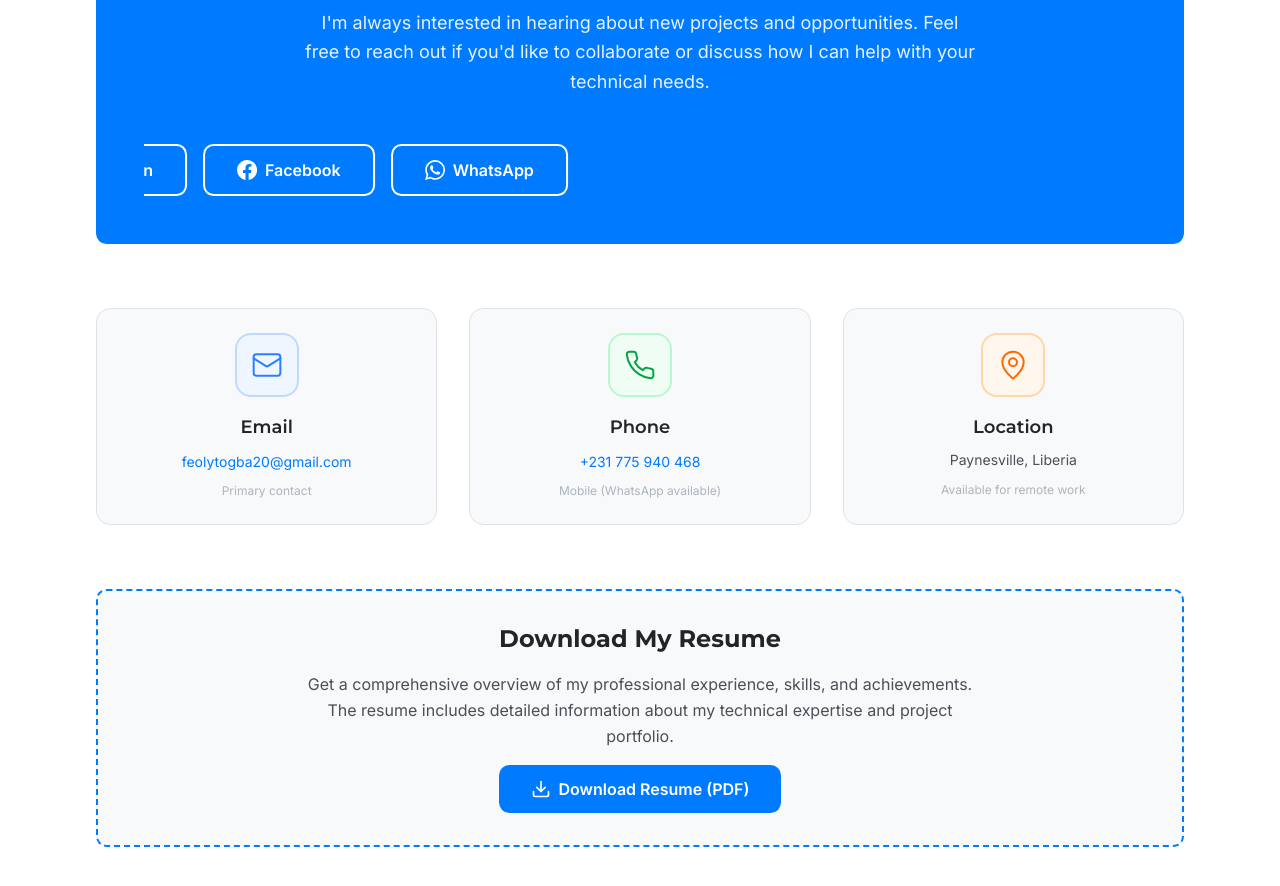
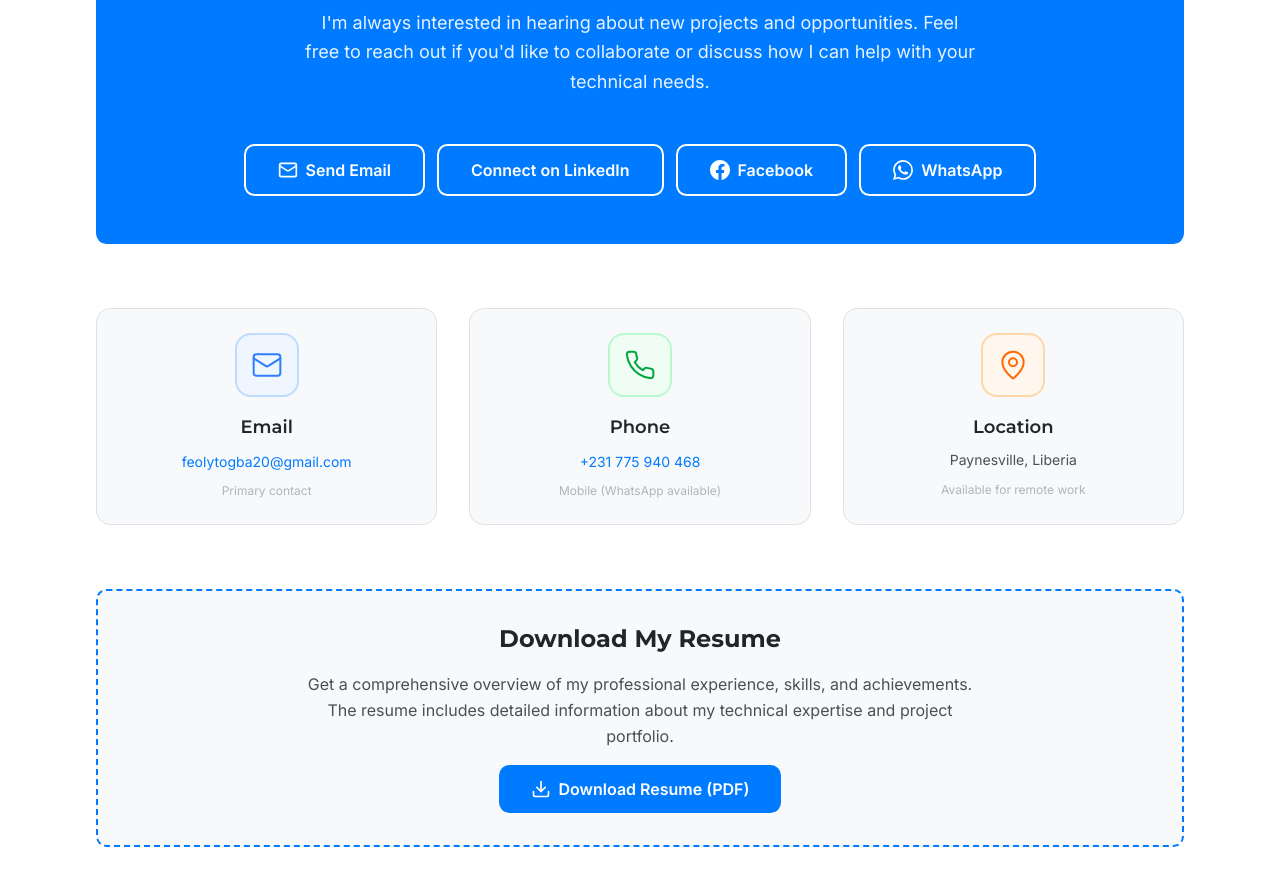
Before and after one commit to amuchin32/amuchin-portfolio, a React (Vite) app: page / in a window 1280 px wide. Shown: the part 5180-6066 px from the top of the page. Built offline with nearby package versions, Linux system fonts and the light colour scheme.

Commit message:
Center buttons in CTA section

```diff
--- a/src/components/CTASection.tsx
+++ b/src/components/CTASection.tsx
@@ -11,8 +11,8 @@ export default function CTASection() {
           <p className="text-lg max-w-2xl mx-auto opacity-90">
             I'm always interested in hearing about new projects and opportunities. Feel free to reach out if you'd like to collaborate or discuss how I can help with your technical needs.
           </p>
-          <div className="overflow-hidden w-full pt-6">
-            <div className="flex gap-4 animate-marquee whitespace-nowrap">
+          <div className="w-full pt-6">
+            <div className="grid grid-cols-2 sm:flex sm:flex-wrap justify-center gap-3">
             <a href="mailto:feolytogba20@gmail.com" className="w-full sm:w-auto px-8 py-3 border-2 border-primary-foreground text-primary-foreground font-semibold rounded-lg hover:bg-primary-foreground hover:text-primary transition-all duration-300 flex items-center justify-center gap-2">
               <Mail className="w-5 h-5" />
               Send Email
```
